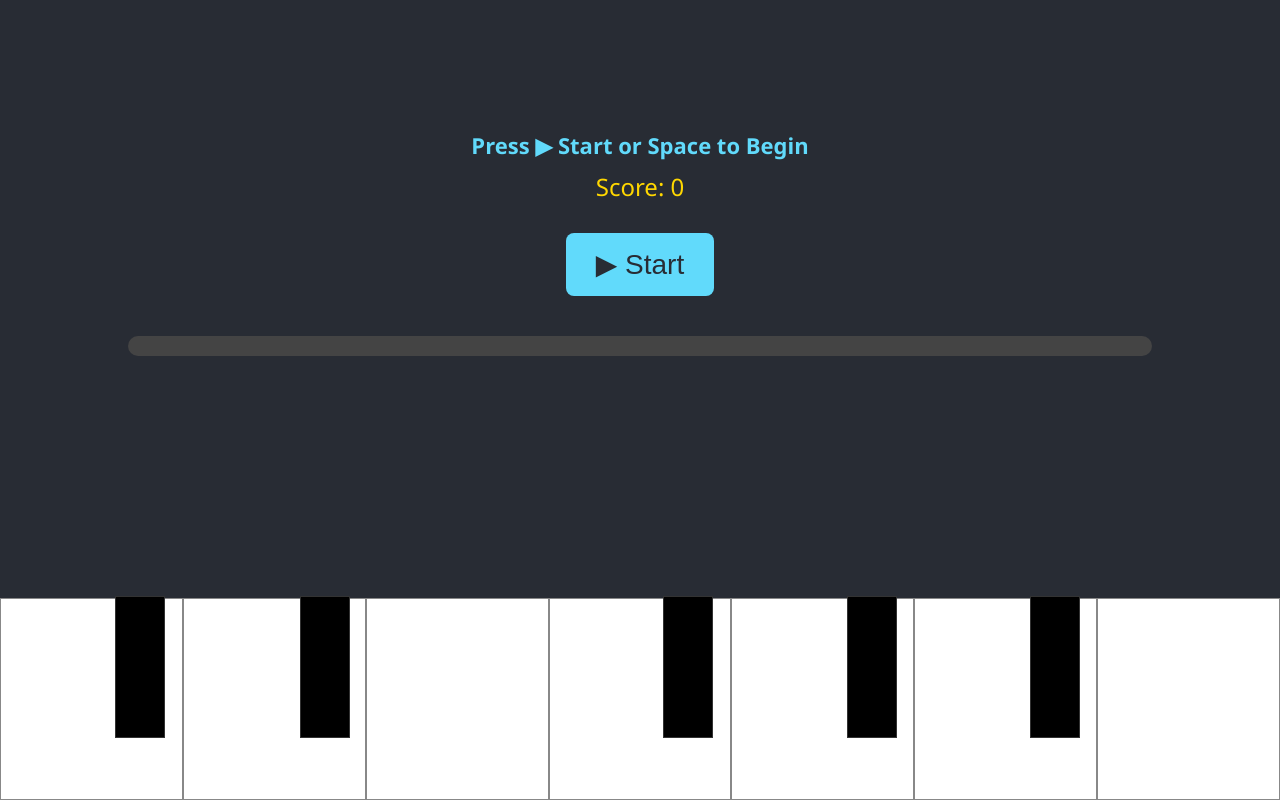
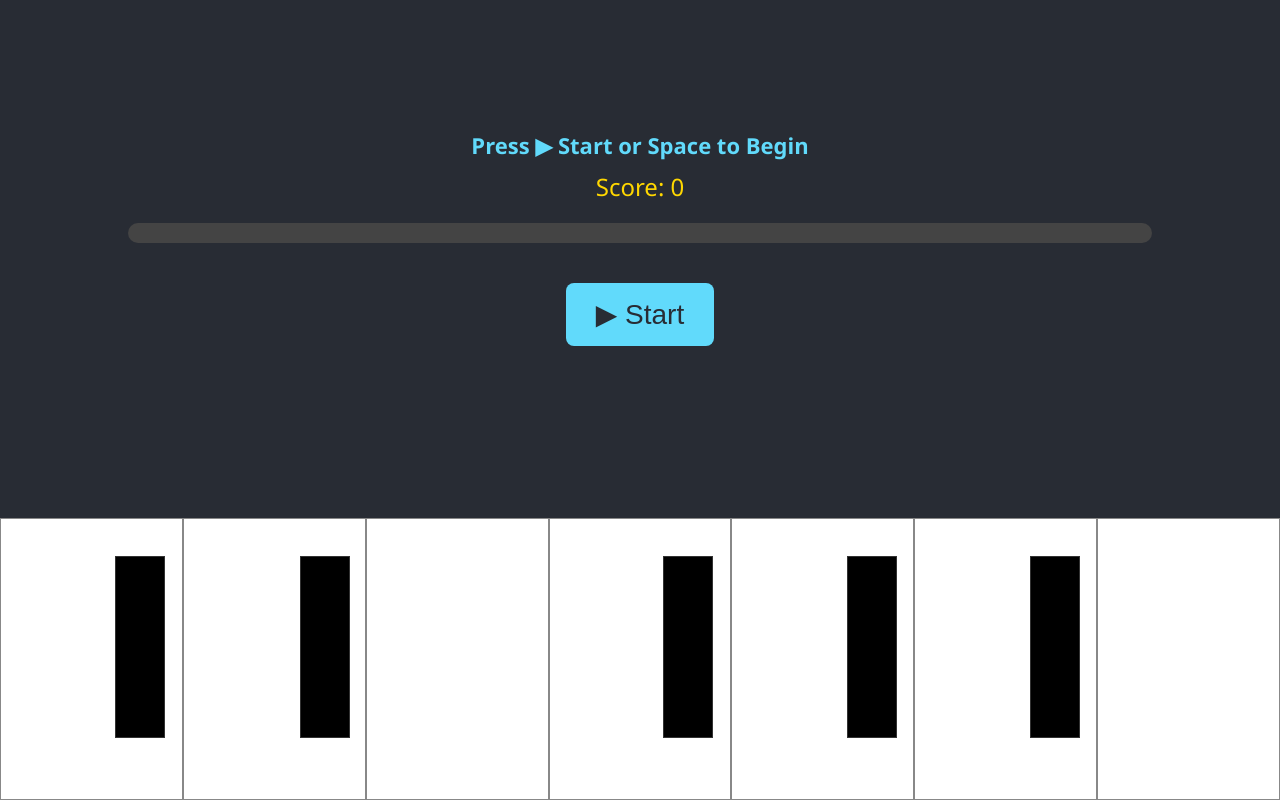
Before and after one commit to spaketty2/COF, a plain HTML site: page index.html in a window 1280 px wide. Drawn offline with Linux system fonts and the light colour scheme.

Commit message:
Add files via upload

```diff
--- a/index.html
+++ b/index.html
@@ -81,7 +81,7 @@
       border: 0.5px solid #888;
       font-size: 22px;
       flex: 1 1 0;
-      padding: 100px 0;
+      padding: 140px 0;
       border-radius: 0;
       cursor: pointer;
       margin: 0;
@@ -96,7 +96,7 @@
       color: #FFFFFF;
       border: 0.5px solid #333;
       font-size: 18px;
-      padding: 70px 0;
+      padding: 90px 0;
       border-radius: 0;
       cursor: pointer;
       z-index: 1000;
@@ -151,9 +151,9 @@
 <div class="feedback" id="feedback"></div>
 <div class="label score" id="score">Score: 0</div>
 <div class="timer" id="timer"></div>
+
+<div class="progress"><div class="progress-bar" id="progressBar"></div></div>
 <button id="startButton" onclick="startGame()">▶ Start</button>
-<div class="progress"><div class="progress-bar" id="progressBar"></div></div>
-
 <div class="note-buttons">
   <button class="note-btn" onclick="manualAnswer('C')"></button>
   <button class="note-btn" onclick="manualAnswer('D')"></button>
```
